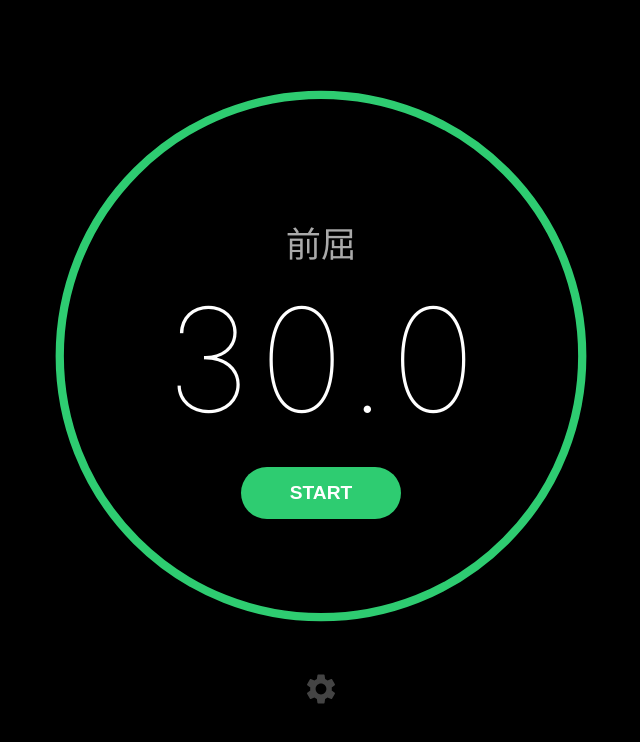
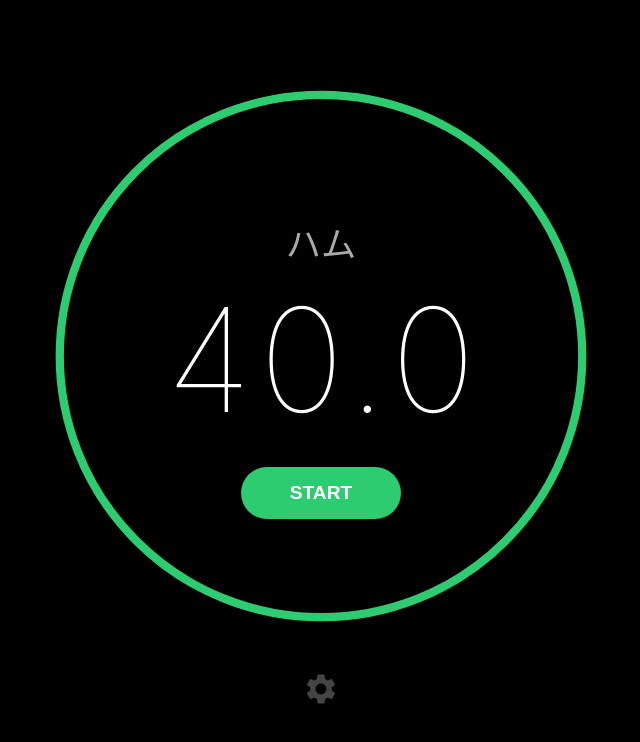
Before and after one commit to yakashi0111/stretch-support, a plain HTML site: page index.html in a window 1280 px wide. Shown: the whole page, without its empty margins (319-959 px from the left). Drawn offline with Linux system fonts and the light colour scheme.

Commit message:
Update index.html

```diff
--- a/index.html
+++ b/index.html
@@ -194,7 +194,7 @@
 </div>
 
 <script>
-    let rawStretches = [{ name: "前屈", time: 30, type: "both" }];
+    let rawStretches = [{ name: "ハム", time: 40, type: "both" }];
     let workoutQueue = [], currentIndex = 0, selectedSeconds = 30;
     let startTime, elapsedTime = 0, requestID, isRunning = false;
 
@@ -206,7 +206,7 @@
     // ドラムピッカー生成 (1秒刻み, 5〜180秒)
     const picker = document.getElementById('picker');
     const pickerList = document.getElementById('picker-list');
-    for (let i = 5; i <= 180; i++) {
+    for (let i = 1; i <= 180; i++) {
         const item = document.createElement('div');
         item.className = 'picker-item';
         item.innerText = i;
```
